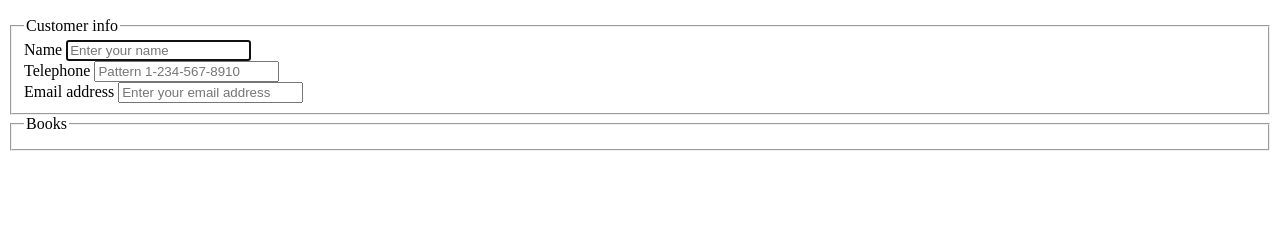
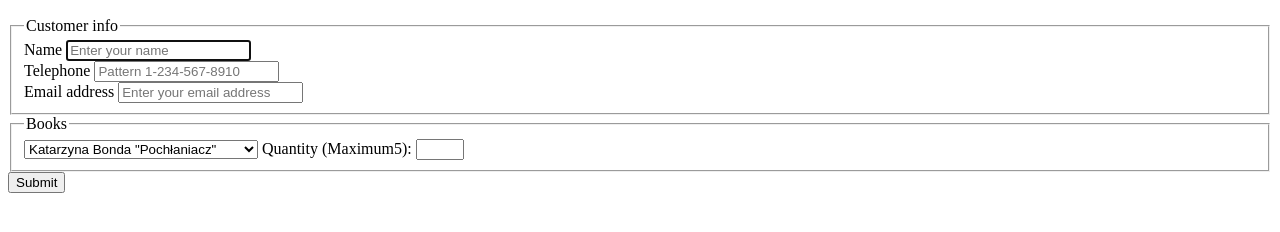
Before and after one commit to Ola1990/zadanie-formularz2, a plain HTML site: page index.html in a window 1280 px wide. Shown: the part 110-342 px from the top of the page. Drawn offline with Linux system fonts and the light colour scheme.

Commit message:
Druga część formularza

```diff
--- a/index.html
+++ b/index.html
@@ -3,10 +3,10 @@
 <head>
     <meta charset="UTF-8">
     <title>Formularz</title>
-    <h1>A Simple Form</h1>
-    <h2>Form Fundamentals</h2>
 </head>
 <body>
+  <h1>A Simple Form</h1>
+    <h2>Form Fundamentals</h2>
    <form action="https://formspree.io/aleksandra.gozlinska@wp.pl" method="POST">
        <fieldset>
            <legend>Customer info</legend>
@@ -19,10 +19,17 @@
        </fieldset>
        <fieldset>
            <legend>Books</legend>
-
+          <select name="books" id="books">
+              <option value="Pochłaniacz">Katarzyna Bonda "Pochłaniacz"</option>
+              <option value="Okularnik">Katarzyna Bonda "Okularnik"</option>
+              <option value="Lampiony">Katarzyna Bonda "Lampiony"</option>
+              <option value="Czerwony Pająk">Katarzyna Bonda "Czerwony Pająk"</option>
+              <option value="Florystka">Katarzyna Bonda "Florystka"</option>
+          </select>
+           <label for="quantity">Quantity (Maximum5):</label>
+           <input type="number" name="quantity" id="quantity" min="1" max="5">
        </fieldset>
+       <input type="submit">
    </form>
-
-
 </body>
 </html>
```
